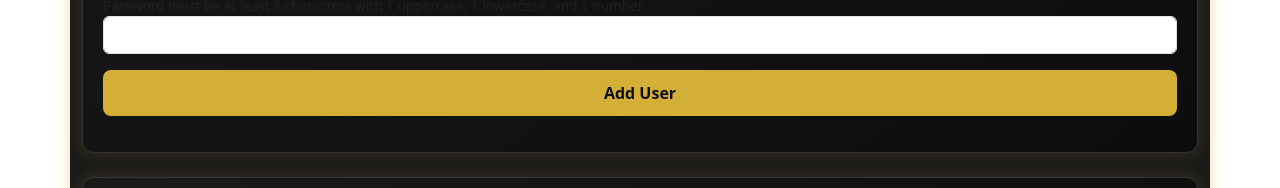
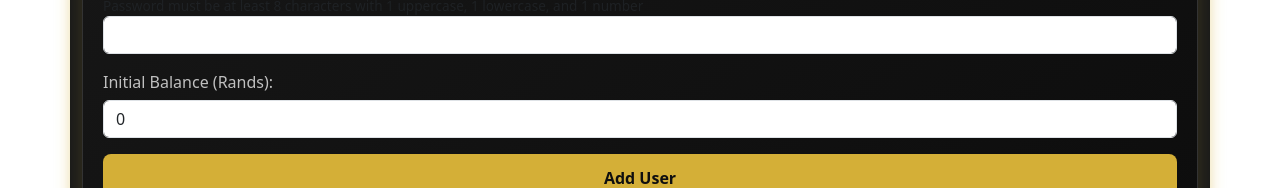
Before and after one commit to RubenJvR/APDS, a React (Create React App) app in the folder APDS-main/FRONTEND/frontend/: page /admin in a window 1280 px wide. Shown: the part 873-1061 px from the top of the page. Built offline with nearby package versions, Linux system fonts and the light colour scheme; no server answers.

Commit message:
Update admin.js
shows in rands now

```diff
--- a/APDS-main/FRONTEND/frontend/src/components/admin.js
+++ b/APDS-main/FRONTEND/frontend/src/components/admin.js
@@ -167,6 +167,11 @@ const Admin = () => {
         }
     };
 
+    // Format amount as Rands
+    const formatAmount = (amount) => {
+        return `R ${Number(amount || 0).toFixed(2)}`;
+    };
+
     return (
         <div className="container" ref={formRef}>
             <h1 className="text-center mb-4" style={{ color: "#d4af37" }}>Admin Dashboard</h1>
@@ -257,6 +262,19 @@ const Admin = () => {
                         />
                     </div>
 
+                    <div className="form-group">
+                        <label>Initial Balance (Rands):</label>
+                        <input
+                            type="number"
+                            name="initialBalance"
+                            value={newUser.initialBalance}
+                            onChange={handleInputChange}
+                            className="form-control"
+                            min="0"
+                            step="0.01"
+                        />
+                    </div>
+
                     <button
                         type="submit"
                         className="primary-btn"
@@ -290,7 +308,7 @@ const Admin = () => {
                                     <td>{user.fullName}</td>
                                     <td>{user.name}</td>
                                     <td>{user.accountNumber}</td>
-                                    <td className="amount">${Number(user.balance || 0).toFixed(2)}</td>
+                                    <td className="amount">{formatAmount(user.balance)}</td>
                                     <td>{user.createdAt ? new Date(user.createdAt).toLocaleDateString() : '-'}</td>
                                 </tr>
                             ))}
@@ -329,6 +347,11 @@ const Admin = () => {
                     border-width: 2px;
                 }
 
+                .amount {
+                    font-weight: bold;
+                    color: #2e8b57;
+                }
+
                 @keyframes slideIn {
                     from {
                         transform: translateY(-10px);
```
